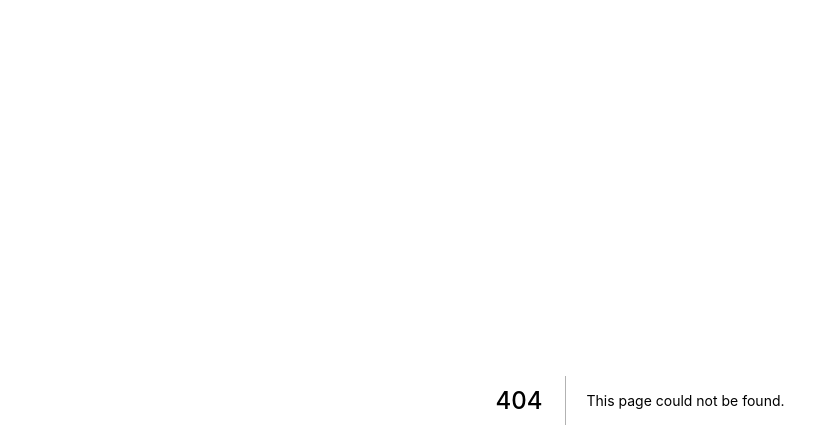
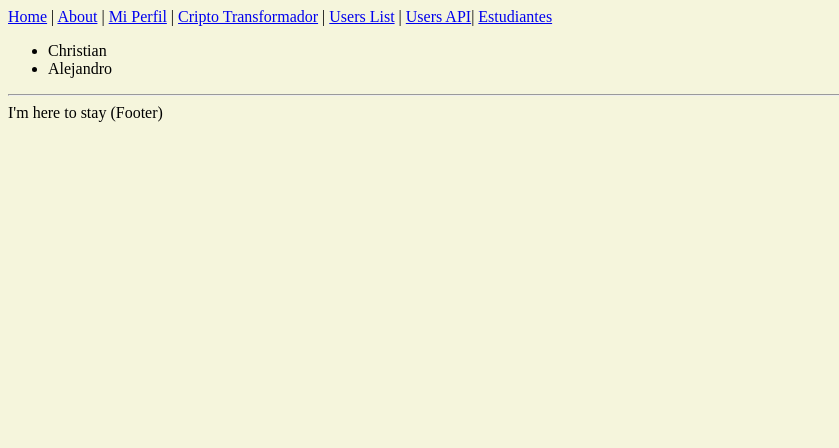
Before and after one commit to Aplicaciones-Web-Avanzadas-2022-A-Soft/wa-moran-galarza-christian-alejandro, a Next.js app in the folder 03-react/react-nextjs/: page /estudiantes in a window 1280 px wide. Before the commit this address had no page. Shown: the top 448 px of the page, without its empty margins (0-839 px from the left). Built offline with nearby package versions, Linux system fonts and the light colour scheme.

Commit message:
Estudiantes

```diff
--- a/03-react/react-nextjs/components/Layout.tsx
+++ b/03-react/react-nextjs/components/Layout.tsx
@@ -36,9 +36,12 @@ const Layout = ({ children, title = 'This is the default title' }: Props) => (
         </Link>{' '}
         |{' '}
         <Link href="/users">
-          <a>Users List</a>
+            <a>Users List</a>
         </Link>{' '}
-        | <a href="/api/users">Users API</a>
+        |   <a href="/api/users">Users API</a>
+        |{' '}<Link href="/estudiantes">
+            <a>Estudiantes</a>
+        </Link>{' '}
       </nav>
     </header>
     <div className="container">
--- /dev/null
+++ b/03-react/react-nextjs/pages/estudiantes/index.tsx
@@ -0,0 +1,32 @@
+import Layout from "../../components/Layout";
+import {useEffect, useState} from "react";
+
+export interface EstudianteInterface{
+    id: number;
+    nombre:string;
+}
+
+export default function Estudiantes(){
+    const [arregloEstudiantes, setarregloEstudiantes] = useState([] as EstudianteInterface[])
+    useEffect(
+        () => {
+            const arregloConsultado = [
+                {id:1, nombre:'Christian'},
+                {id:2, nombre:'Alejandro'},
+            ] as EstudianteInterface[];
+            setarregloEstudiantes([...arregloEstudiantes,...arregloConsultado])
+        },
+        []
+    )
+    return(
+        <Layout title={'Estudiantes'}>
+            <ul>
+                {arregloEstudiantes.map(
+                    (estudiante)=>{
+                        return (<li key= {estudiante.id}> {estudiante.nombre} </li>)
+                    }
+                )}
+            </ul>
+        </Layout>
+    )
+}
```
Also changed, not shown: 03-react/react-nextjs/pages/estudiantes/[idEstudiante].tsx (added, +35 -0 lines), 03-react/react-nextjs/pages/mi-perfil.tsx (+1 -1 lines).
